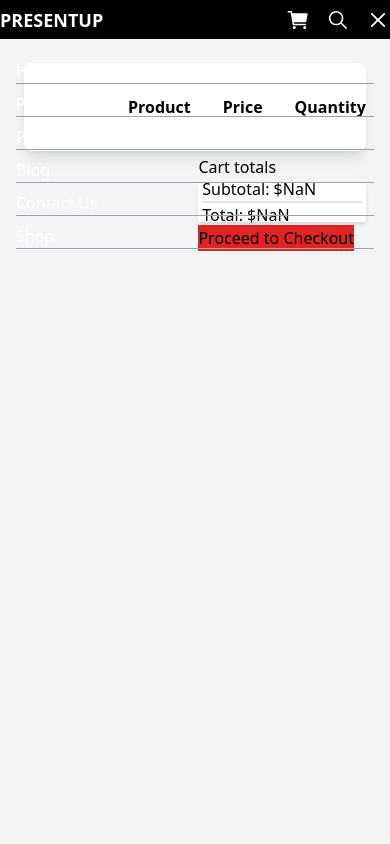
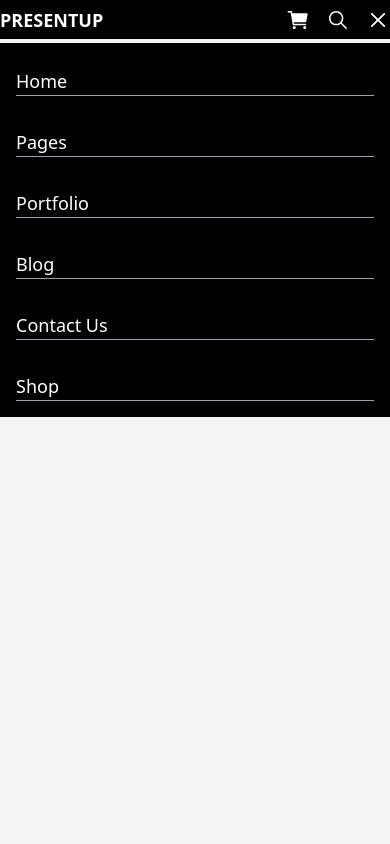
Before and after one commit to 0107shubham/themetechmount, a React (Vite) app: page /cart in a window 390 px wide. Both pictures are taken after a click on the element 378 px from the left and 19 px from the top of the page. Shown: the top 844 px of the page. Built offline with nearby package versions, Linux system fonts and the light colour scheme.

Commit message:
update nav

```diff
--- a/src/components/Instagram.jsx
+++ b/src/components/Instagram.jsx
@@ -49,7 +49,7 @@ const Instagram = () => {
               <img
                 src={image.imageUrl}
                 alt={`Instagram ${image.id}`}
-                className="w-full h-[18vw] transform transition-transform duration-300 hover:scale-105"
+                className="w-full  h-[32vw]   md:h-[18vw] transform transition-transform duration-300 hover:scale-105"
               />
             </a>
           </div>
--- a/src/components/Navigation.jsx
+++ b/src/components/Navigation.jsx
@@ -18,6 +18,10 @@ const platforms = [
 
 const Navigation = () => {
   const [isNavVisible, setIsNavVisible] = useState(false);
+  const [isPagesVisible, setIsPagesVisible] = useState(false);
+
+  const [isPortfolioVisible, setIsPortfolioVisible] = useState(false);
+  const [isBlogVisible, setIsBlogVisible] = useState(false);
   const [isOpen, setIsOpen] = useState(false);
   const cartvalue = useRecoilValue(cartState);
 
@@ -75,10 +79,12 @@ const Navigation = () => {
   return (
     <div onClick={handleButtonClick} className="w-full">
       <div className="text-white flex justify-between items-center  w-full h-[10vw] relative lg:hidden">
-        <div className="text-lg font-bold">PRESENTUP</div>
+        <div className="text-lg font-bold">
+          <Link to="/">PRESENTUP</Link>
+        </div>
         <div className="flex items-center space-x-4">
           <div>
-            <IoCart size={24} />
+            <IoCart size={24} onClick={handleCart} />
           </div>
           <div>
             <IoIosSearch size={24} />
@@ -97,48 +103,129 @@ const Navigation = () => {
 
         {/* Navigation Section */}
         <div
-          className={`absolute top-[10vw] z-50 mt-1 left-0 w-full  text-white transition-all duration-300 ${
+          className={`absolute top-[10vw] z-50 mt-1 left-0 w-full bg-black  text-white transition-all duration-300 ${
             isNavVisible ? "opacity-100" : "opacity-0 pointer-events-none"
           }`}
         >
           <nav className="p-4">
-            <ul className="space-y-2 ">
-              <li className="border-b-[1px]  border-gray-400 ">
+            <ul className="space-y-8 ">
+              <li className="border-b-[1px] text-lg my-[2vw] border-gray-400 ">
                 <Link to="/">
-                  <a href="#home" className="text-white hover:text-purple-500">
-                    Home
-                  </a>
+                  <p className="text-white hover:text-purple-500">Home</p>
                 </Link>
               </li>
-              <li className="border-b-[1px]  border-gray-400 ">
-                <a href="#home" className="text-white hover:text-purple-500">
+              <li className="border-b-[1px]  my-[2vw] border-gray-400">
+                <p
+                  onClick={() => setIsPagesVisible(!isPagesVisible)}
+                  className="text-white text-lg cursor-pointer hover:text-purple-500"
+                >
                   Pages
-                </a>
+                </p>
+                {isPagesVisible && (
+                  <div className="bg-black space-y-6 z-40 divide-y text-lg  w-full pl-[2vw]">
+                    <div
+                      onClick={() => handleNavigation("/aboutUs")}
+                      className="text-white hover:underline whitespace-nowrap w-full  font-medium hover:text-purple-500 my-[.8vw]"
+                    >
+                      About Us
+                    </div>
+                    <div
+                      onClick={() => handleNavigation("/services")}
+                      className="text-white text-lg w-full  font-medium hover:text-purple-500 my-[.8vw]"
+                    >
+                      Services
+                    </div>
+                    <div
+                      onClick={() => handleNavigation("/serviceDetails")}
+                      className="text-white  w-full whitespace-nowrap font-medium hover:text-purple-500 my-[.8vw]"
+                    >
+                      Services Details
+                    </div>
+                    <div
+                      onClick={() => handleNavigation("/teamDetails")}
+                      className="text-white  w-full whitespace-normal  font-medium hover:text-purple-500 my-[.8vw]"
+                    >
+                      Team Details
+                    </div>
+                  </div>
+                )}
               </li>
-              <li className="border-b-[1px]  border-gray-400 ">
-                <a href="#home" className="text-white hover:text-purple-500">
+              {/* <li className="border-b-[1px]  border-gray-400 ">
+                <p className="text-white group hover:text-purple-500">Pages</p>
+                <div className="bg-black absolute  cursor-pointer   z-40  left-0 top-full hidden group-hover:block w-[20vw] pl-[2vw]">
+                  <div className="text-white  hover:underline text-[1.2vw] font-medium hover:text-purple-500 my-[.8vw]">
+                    <p onClick={handleAbout}>About Us</p>{" "}
+                  </div>
+
+                  <div className="text-white text-[1.2vw] font-medium hover:text-purple-500  my-[.8vw]">
+                    <p onClick={handleService}>Services</p>{" "}
+                  </div>
+                  <div className="text-white text-[1.2vw] font-medium hover:text-purple-500  my-[.8vw]">
+                    <p onClick={handleServiceDetail}>Services Details</p>{" "}
+                  </div>
+                  <div className="text-white text-[1.2vw] font-medium hover:text-purple-500  my-[.8vw]">
+                    <p onClick={handleteamDetails}>Team Details</p>{" "}
+                  </div>
+                </div>
+              </li> */}
+              <li className="border-b-[1px]  text-lg border-gray-400">
+                <p
+                  onClick={() => setIsPortfolioVisible(!isPortfolioVisible)}
+                  className="text-white cursor-pointer hover:text-purple-500"
+                >
                   Portfolio
-                </a>
+                </p>
+                {isPortfolioVisible && (
+                  <div
+                    onClick={() => handleNavigation("/portfolio/1")}
+                    className="bg-black  top-full w-[20vw] pl-[2vw]"
+                  >
+                    <div className="text-white whitespace-nowrap cursor-pointer font-medium hover:text-purple-500 my-[.5vw]">
+                      Project Details
+                    </div>
+                  </div>
+                )}
               </li>
-              <li className="border-b-[1px]  border-gray-400 ">
-                <a href="#home" className="text-white hover:text-purple-500">
+              <li className="border-b-[1px] text-lg border-gray-400">
+                <p
+                  onClick={() => setIsBlogVisible(!isBlogVisible)}
+                  className="text-white cursor-pointer hover:text-purple-500"
+                >
                   Blog
-                </a>
+                </p>
+                {isBlogVisible && (
+                  <div className="bg-black divide-y  w-full pl-[2vw]">
+                    <div
+                      onClick={() => handleNavigation("/blogClassic")}
+                      className="text-white  font-medium hover:text-purple-500 my-[.5vw]"
+                    >
+                      Blogs Classic
+                    </div>
+                    <div
+                      onClick={() => handleNavigation("/blogs_details/1")}
+                      className="text-white font-medium hover:text-purple-500 my-[.5vw]"
+                    >
+                      Blogs Details
+                    </div>
+                  </div>
+                )}
               </li>
               <li className="border-b-[1px]  border-gray-400 ">
                 <div onClick={handleContactUs}>
-                  <p className="text-white hover:text-purple-500">Contact Us</p>
+                  <p className="text-white text-lg hover:text-purple-500">
+                    Contact Us
+                  </p>
                 </div>
               </li>
-              <li className="border-b-[1px]  border-gray-400 ">
-                <a
-                  href="#home"
-                  className="text-white hover:text-purple-500"
-                ></a>
-
-                <Link to="/shop">
-                  <p className="text-white hover:text-purple-500">Shop</p>
-                </Link>
+              <li
+                onClick={handlePortfolioDetails}
+                className="border-b-[1px]  border-gray-400 "
+              >
+                <div onClick={handleContactUs}>
+                  <p className="text-white text-lg hover:text-purple-500">
+                    Shop
+                  </p>
+                </div>
               </li>
             </ul>
           </nav>
@@ -162,9 +249,9 @@ const Navigation = () => {
               </Link>
             </li>
             <li className=" relative group flex flex-col justify-center  h-[8vw] ">
-              <Link className="text-white  hover:underline hover:text-purple-500  pl-[1.5vw]">
+              <p className="text-white  hover:underline hover:text-purple-500  pl-[1.5vw]">
                 Pages
-              </Link>
+              </p>
               <div className="bg-black absolute  cursor-pointer   z-40  left-0 top-full hidden group-hover:block w-[20vw] pl-[2vw]">
                 <div className="text-white  hover:underline text-[1.2vw] font-medium hover:text-purple-500 my-[.8vw]">
                   <p onClick={handleAbout}>About Us</p>{" "}
--- a/src/components/ReviewComment.jsx
+++ b/src/components/ReviewComment.jsx
@@ -64,7 +64,7 @@ const ReviewComment = () => {
   };
 
   return (
-    <div className="w-full h-[30vw]  grid grid-cols-5">
+    <div className="w-full h-[50vw] sm:h-[30vw]  grid grid-cols-5">
       <div className="relative col-span-4 h-full overflow-hidden rounded-lg ">
         {CommentData.map((item, index) => (
           <div
@@ -79,7 +79,7 @@ const ReviewComment = () => {
             }}
           >
             <div className="h-full w-[90%]    relative flex items-center justify-end">
-              <div className="absolute left-[20%] top-[12%] w-[12vw] h-[12vw] p-[2vw] flex items-center justify-center border  border-gray-700 rounded-full ">
+              <div className="absolute  left-[15%] top-[7%]  sm:left-[20%] sm:top-[12%]  w-[15vw] h-[15vw] sm:w-[12vw] sm:h-[12vw] sm:p-[2vw] flex items-center justify-center border  border-gray-700 rounded-full ">
                 <img
                   src="https://res.cloudinary.com/drvjsegeb/image/upload/v1719067841/double_vzfra7.png"
                   alt="double"
@@ -87,13 +87,13 @@ const ReviewComment = () => {
                 />
               </div>
               <div className="z-10 w-[70%] px-[2vw]  ">
-                <p className="text-[2vw] font-mono leading-tight">
+                <p className="text-base  text-[4vw] sm:text-[2vw] font-mono leading-tight">
                   {item.comment}
                 </p>
-                <p className="text-[0.9vw] uppercase  my-[.5vw]  text-gray-400 leading-normal">
+                <p className=" text-[1.5vw]  sm:text-[0.9vw] uppercase  my-[.5vw]  text-gray-400 leading-normal">
                   {item.position}
                 </p>
-                <p className="text-[1.5vw] uppercase my-[.5vw] font-mono leading-normal">
+                <p className="text-[3vw] sm:text-[1.5vw] uppercase my-[.5vw] font-mono leading-normal">
                   {item.author}
                 </p>
               </div>
@@ -104,15 +104,15 @@ const ReviewComment = () => {
       <div className="w-full grid-span-1   flex flex-col justify-center items-start   right-4">
         <button
           onClick={handleTop}
-          className="my-2 w-fit rounded-full border-[2px] border-white p-[.5vw] hover:bg-gradient-to-r from-[#9FF0BA] to-[#C3A1F6]"
+          className="my-[2vw] w-fit rounded-full border-[2px] border-white p-[1vw] sm:p-[.5vw] hover:bg-gradient-to-r from-[#9FF0BA] to-[#C3A1F6]"
         >
-          <FaLongArrowAltUp className="text-[2vw]" />
+          <FaLongArrowAltUp className="text-[4vw] sm:text-[2vw]" />
         </button>
         <button
           onClick={handleBottom}
-          className="my-2 w-fit rounded-full border-[2px] border-white p-[.5vw] hover:bg-gradient-to-r from-[#9FF0BA] to-[#C3A1F6]"
+          className="my-[2vw] w-fit rounded-full border-[2px] border-white p-[1vw] sm:p-[.5vw] hover:bg-gradient-to-r from-[#9FF0BA] to-[#C3A1F6]"
         >
-          <FaArrowDown className="text-[2vw]" />
+          <FaArrowDown className=" text-[4vw] sm:text-[2vw]" />
         </button>
       </div>
     </div>
```
